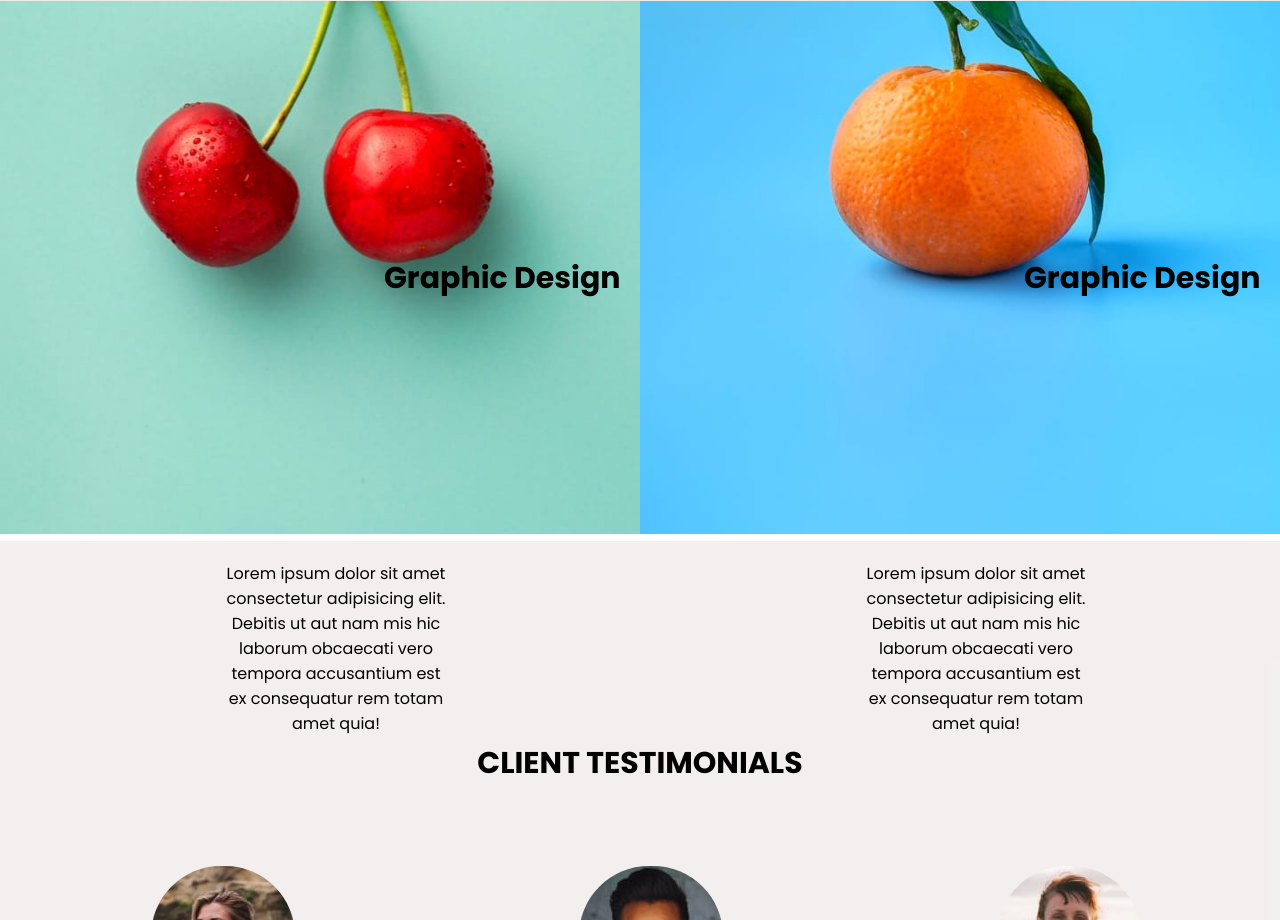
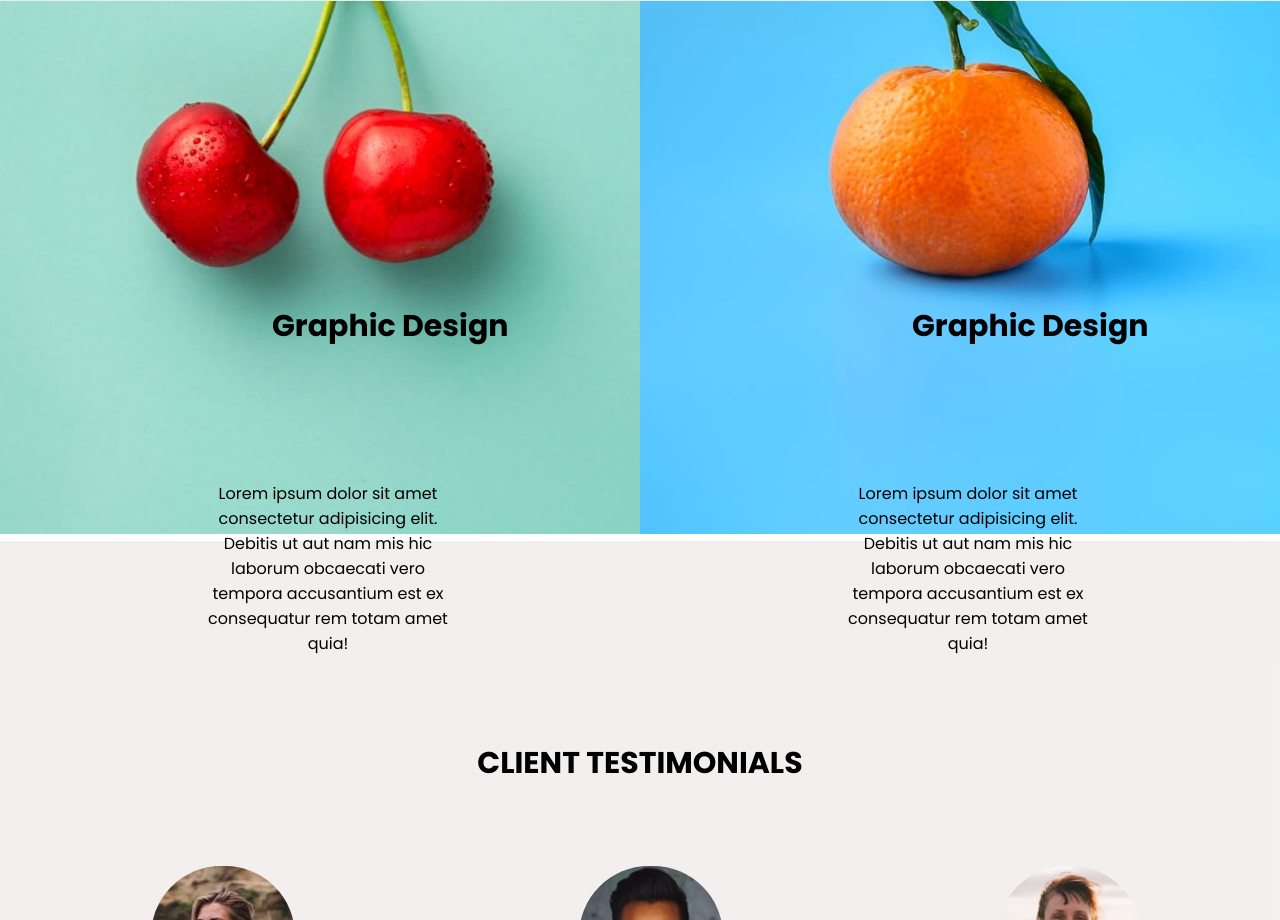
Before and after one commit to juliana-medeiros/Sunnyside, a plain HTML site: page index.html in a window 1280 px wide. Shown: the part 1880-2800 px from the top of the page. Drawn offline with Linux system fonts and the light colour scheme.

Commit message:
versao 6

```diff
--- a/css/style.css
+++ b/css/style.css
@@ -62,6 +62,7 @@ nav .icon-menu{
     color: #fff;
     font-size: 23px;
     display: none;
+    cursor: pointer;
 }
 nav .close-icon{
     color: #fff;
@@ -98,6 +99,7 @@ nav ul a {
     display: flex;
     align-items: center;
     background-color: #ecece6;
+    flex-wrap: wrap-reverse;
 }
 
 .learn-more .learn-more-txt{
@@ -147,18 +149,23 @@ nav ul a {
 .container3 .twopics img{
     width: 100%;
 }
+.container3 .texto{
+    text-align: center;
+    flex-wrap: wrap;
+}
 .container3 .twopics h3{
     position: absolute;
-    bottom: 15rem;
-    left: 24rem;
+    bottom: 12rem;
+    left: 17rem;
     font-size: 30px;
     color: #000;
+    text-align: center;
 }
 .container3 .twopics p{
     position: absolute;
-    top: 23rem;
+    top: 18rem;
     padding: 24vh;
-    left: 2rem;
+    left: 1rem;
     text-align: center;
 }
 
@@ -192,6 +199,7 @@ nav ul a {
 /*Gallery*/
 .gallery .gallery-img{
     display: flex;
+    flex-wrap: wrap;
 }
 .gallery-img img{
     width: 25%;
--- a/index.html
+++ b/index.html
@@ -11,9 +11,10 @@
     <title>Document</title>
 </head>
 <body>
+    <script src="js/main.js"></script>
     <header style="background-image: url('img/desktop/image-header.jpg');">
         <div class="container">
-            <nav>
+            <nav id="nav">
                 <a href="index.html">
                     <img src="img/logo.svg" alt="logo">
                 </a>
@@ -22,11 +23,9 @@
                     <a href="#">Services</a>
                     <a href="#">Projects</a>
                     <a class="btn" href="#">Contact</a>
-                    <div class="close-icon">
-                        <i class="fa fa-times" aria-hidden="true"></i>
-                    </div>
+                    <a href="javascript:void(0)" class="close-icon" onclick="closeMenu()">&times;</a>
                 </ul>
-                <div class="icon-menu">
+                <div class="icon-menu" onclick="openMenu()">
                     <i class="fa fa-bars" id="menuMobile"></i>
                 </div>
             </nav>
@@ -80,18 +79,22 @@
             <!--Parte imagem-->
             <div class="twopics">
                 <img src="img/desktop/image-graphic-design.jpg">
-                <h3 class="texto">Graphic Design</h3>
+                <div class="texto">
+                    <h3 class="texto">Graphic Design</h3>
                 <p class="texto">
                     Lorem ipsum dolor sit amet consectetur adipisicing elit. Debitis ut aut nam mis hic laborum obcaecati vero tempora accusantium est ex consequatur rem totam amet quia!
                 </p>
+                </div>
             </div>
             <!--Parte texto-->
             <div class="twopics">
                 <img src="img/desktop/image-photography.jpg">
-                <h3 class="texto">Graphic Design</h3>
+                <div class="texto">
+                    <h3 class="texto">Graphic Design</h3>
                 <p class="texto">
                     Lorem ipsum dolor sit amet consectetur adipisicing elit. Debitis ut aut nam mis hic laborum obcaecati vero tempora accusantium est ex consequatur rem totam amet quia!
                 </p>
+                </div>
             </div>
         </div>
     </section>
@@ -152,6 +155,5 @@
         </div>
     </footer>
 
-    <script src="js/main.js"></script>
 </body>
 </html>
```
